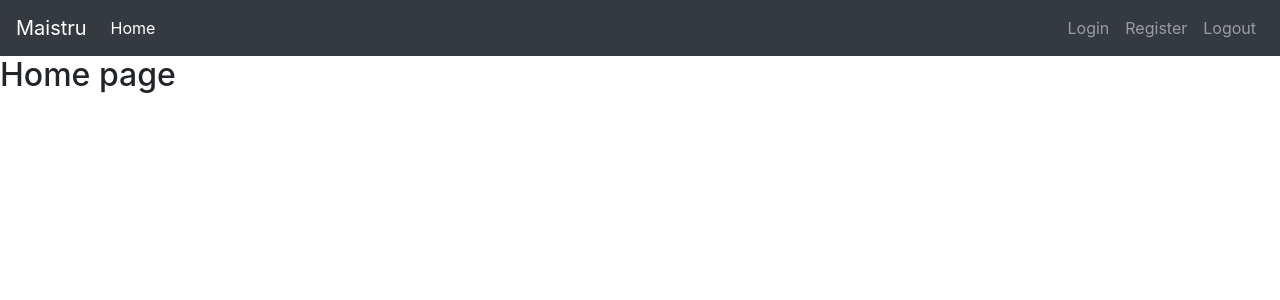
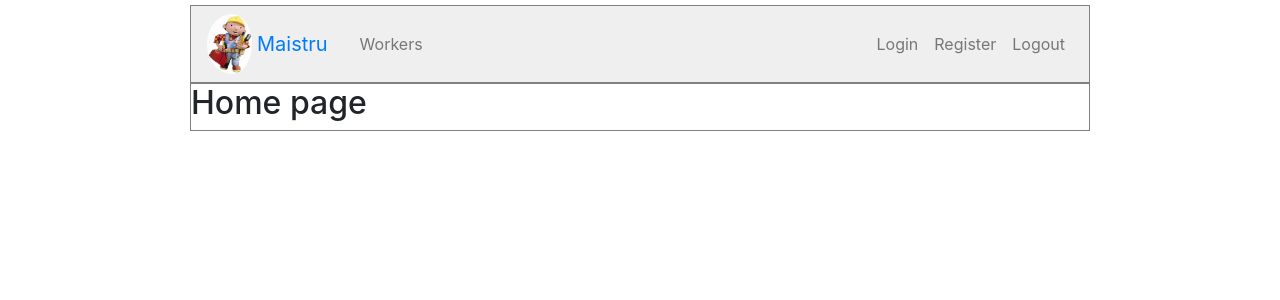
Before and after one commit to RoxanaAI/DLMaistru, a React (Create React App) app: page / in a window 1280 px wide. Shown: the top 300 px of the page. Built offline with nearby package versions, Linux system fonts and the light colour scheme.

Commit message:
start-design

```diff
--- a/src/App.css
+++ b/src/App.css
@@ -1,3 +1,17 @@
+*{
+  margin: 0;
+  padding: 0;
+  box-sizing: border-box;
+}
+html{
+  margin:    0 auto;
+  max-width: 900px;
+}
+main{
+  border: 1px solid gray;
+}
+
+
 .login {
   display: flex;
   flex-direction: column;
@@ -5,3 +19,15 @@
   justify-content: center;
   height: 400px;
  }
+
+ .logo{
+   width: 50px;
+   border-radius: 50%;
+   padding-right: 5px;
+ }
+
+ .navbar{
+  margin-top: 5px;
+  background-color: #efefef;
+  border: 1px solid gray;
+ }
--- a/src/components/Navbar.js
+++ b/src/components/Navbar.js
@@ -1,12 +1,16 @@
 import React from 'react';
 import { Link } from 'react-router-dom';
+import logo from '../../src/assets/images/mester.jpg'
 
 
 export default function Navbar() {
 
     return (
-        <nav className="navbar navbar-expand-lg navbar-dark bg-dark">
-        <a className="navbar-brand" href="#">Maistru</a>
+        <nav className="navbar navbar-expand-lg navbar-light ">
+          <img src={logo} alt="logo-mistru" className="logo"></img>
+          <a className="navbar-brand" href="#home">
+            <Link to={""} className="nav-brand">Maistru</Link>
+          </a>
           <button className="navbar-toggler" type="button" data-toggle="collapse" data-target="#navbarSupportedContent" aria-controls="navbarSupportedContent" aria-expanded="false" aria-label="Toggle navigation">
             <span className="navbar-toggler-icon"></span>
           </button>
@@ -14,7 +18,8 @@ export default function Navbar() {
           <div className="collapse navbar-collapse" id="navbarSupportedContent">
             <ul className="navbar-nav mr-auto">
               <li className="nav-item active">
-              <a className="nav-link" href="#">Home <span className="sr-only">(current)</span></a>
+                <a className="nav-link" href="#home"><span className="sr-only">(current)</span>
+                <Link to={"/games"} className="nav-link">Workers</Link></a>
               </li>
               </ul>
               <ul className="navbar-nav navbar-right">
--- a/src/index.css
+++ b/src/index.css
@@ -1,3 +1,7 @@
+html{
+  margin:    0 auto;
+  max-width: 900px;
+}
 body {
   margin: 0;
   font-family: -apple-system, BlinkMacSystemFont, 'Segoe UI', 'Roboto', 'Oxygen',
```
Lines whose indentation alone changed are shown as unchanged.
